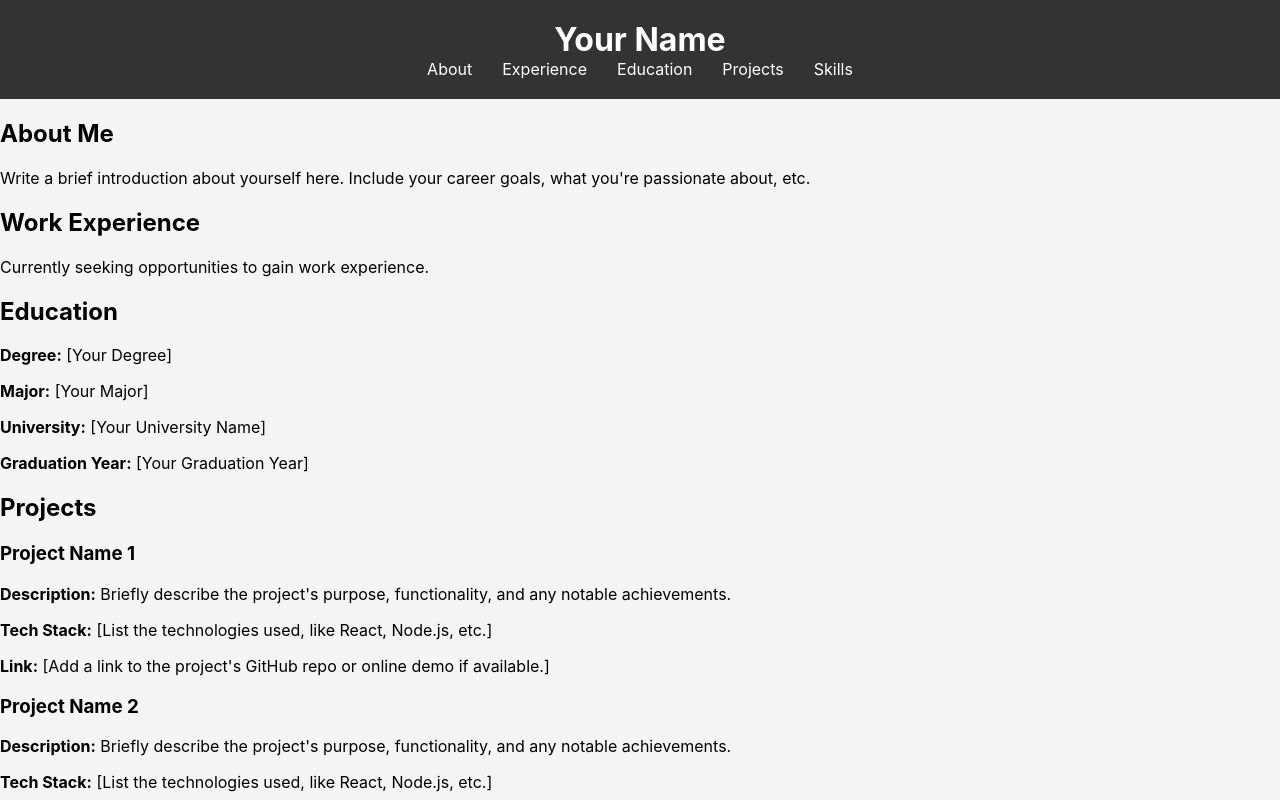
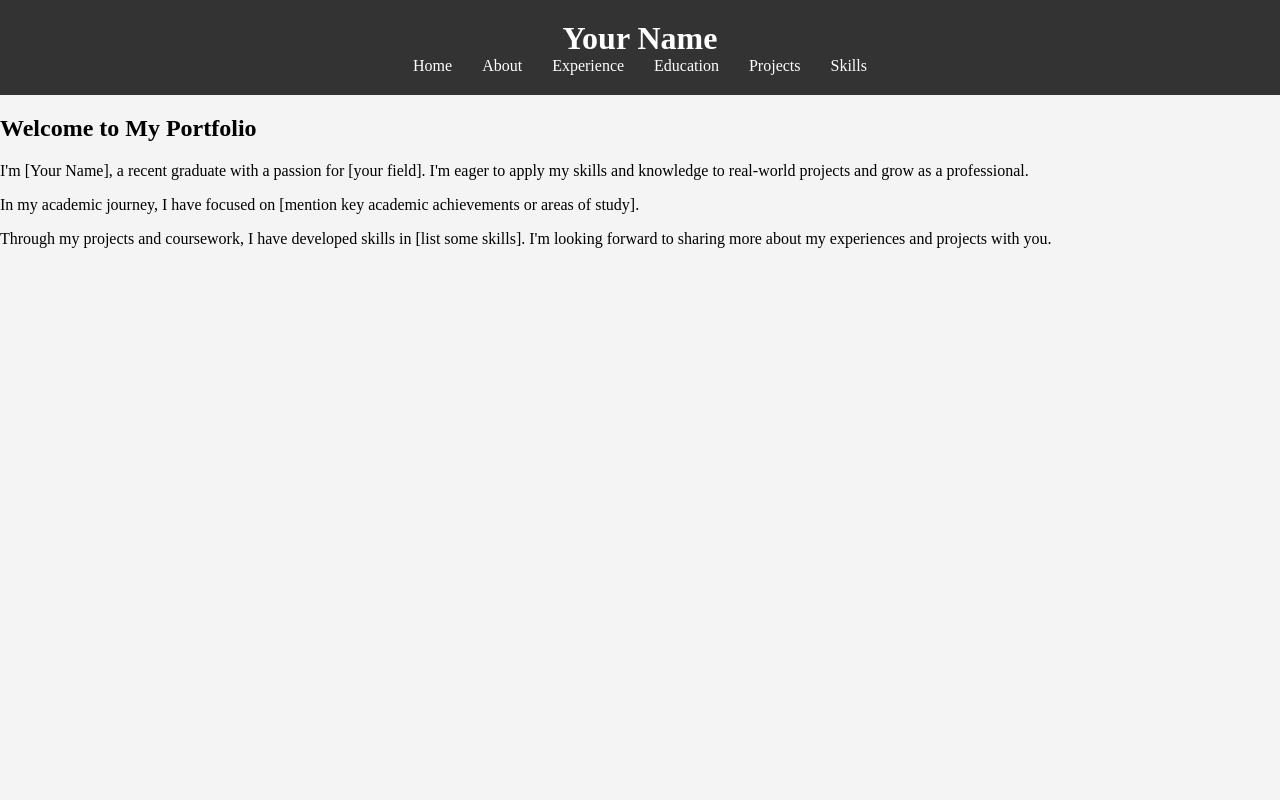
Before and after one commit to liubiyu123/Portfolio_Website_React, a React (Create React App) app in the folder portfolio/: page / in a window 1280 px wide. Shown: the top 800 px of the page. Built offline with nearby package versions, Linux system fonts and the light colour scheme.

Commit message:
more more more

```diff
--- a/portfolio/src/App.js
+++ b/portfolio/src/App.js
@@ -1,5 +1,8 @@
 import React from 'react';
+import { BrowserRouter as Router, Routes, Route } from 'react-router-dom';
 import Header from './components/Header';
+import Home from './pages/Home';
+import About from './components/About';
 import Experience from './components/Experience';
 import Education from './components/Education';
 import Projects from './components/Projects';
@@ -7,28 +10,19 @@ import Skills from './components/Skills';
 
 function App() {
   return (
-    <div className="app">
-      <Header />
-      <section id="about">
-        <h2>About Me</h2>
-        <p>
-          Write a brief introduction about yourself here. Include your career goals,
-          what you're passionate about, etc.
-        </p>
-      </section>
-      <section id="experience">
-        <Experience />
-      </section>
-      <section id="education">
-        <Education />
-      </section>
-      <section id="projects">
-        <Projects />
-      </section>
-      <section id="skills">
-        <Skills />
-      </section>
-    </div>
+    <Router>
+      <div className="app">
+        <Header />
+        <Routes>
+          <Route path="/" element={<Home />} />
+          <Route path="/about" element={<About />} />
+          <Route path="/experience" element={<Experience />} />
+          <Route path="/education" element={<Education />} />
+          <Route path="/projects" element={<Projects />} />
+          <Route path="/skills" element={<Skills />} />
+        </Routes>
+      </div>
+    </Router>
   );
 }
 
--- /dev/null
+++ b/portfolio/src/components/About.js
@@ -0,0 +1,19 @@
+import React from 'react';
+
+function AboutMe() {
+  return (
+    <section>
+        <img src="profile.jpg" alt="Profile Picture" />
+        <h1>Welcome to My Portfolio!</h1>
+        <p>
+            Hi, I'm [Your Name], a passionate frontend developer specializing in ReactJS and web development.
+            I love building interactive and responsive web applications.
+        </p>
+        <button onClick={() => window.open('mailto:your.email@example.com')}>
+            Contact Me
+        </button>
+    </section>
+  );
+}
+
+export default AboutMe;
--- a/portfolio/src/components/Experience.js
+++ /dev/null
@@ -1,13 +0,0 @@
-import React from 'react';
-
-function Experience() {
-  return (
-    <div>
-      <h2>Work Experience</h2>
-      {/* 这里后续可以根据实际工作经历添加具体内容 */}
-      <p>Currently seeking opportunities to gain work experience.</p>
-    </div>
-  );
-}
-
-export default Experience;
--- a/portfolio/src/components/Header.js
+++ b/portfolio/src/components/Header.js
@@ -1,4 +1,5 @@
 import React from 'react';
+import { Link } from 'react-router-dom';
 import './Header.css';
 
 function Header() {
@@ -7,11 +8,12 @@ function Header() {
       <h1>Your Name</h1>
       <nav>
         <ul>
-          <li><a href="#about">About</a></li>
-          <li><a href="#experience">Experience</a></li>
-          <li><a href="#education">Education</a></li>
-          <li><a href="#projects">Projects</a></li>
-          <li><a href="#skills">Skills</a></li>
+          <li><Link to="/">Home</Link></li>
+          <li><Link to="/about">About</Link></li>
+          <li><Link to="/experience">Experience</Link></li>
+          <li><Link to="/education">Education</Link></li>
+          <li><Link to="/projects">Projects</Link></li>
+          <li><Link to="/skills">Skills</Link></li>
         </ul>
       </nav>
     </header>
--- a/portfolio/src/index.css
+++ b/portfolio/src/index.css
@@ -1,17 +1,3 @@
-body {
-  margin: 0;
-  font-family: -apple-system, BlinkMacSystemFont, 'Segoe UI', 'Roboto', 'Oxygen',
-    'Ubuntu', 'Cantarell', 'Fira Sans', 'Droid Sans', 'Helvetica Neue',
-    sans-serif;
-  -webkit-font-smoothing: antialiased;
-  -moz-osx-font-smoothing: grayscale;
-}
-
-code {
-  font-family: source-code-pro, Menlo, Monaco, Consolas, 'Courier New',
-    monospace;
-}
-
 body {
   margin: 0;
   padding: 0;
--- /dev/null
+++ b/portfolio/src/pages/Home.js
@@ -0,0 +1,22 @@
+import React from 'react';
+
+function Home() {
+  return (
+    <div className="home">
+      <h2>Welcome to My Portfolio</h2>
+      <p>
+        I'm [Your Name], a recent graduate with a passion for [your field]. I'm eager to
+        apply my skills and knowledge to real-world projects and grow as a professional.
+      </p>
+      <p>
+        In my academic journey, I have focused on [mention key academic achievements or areas of study].
+      </p>
+      <p>
+        Through my projects and coursework, I have developed skills in [list some skills]. I'm
+        looking forward to sharing more about my experiences and projects with you.
+      </p>
+    </div>
+  );
+}
+
+export default Home;
```
Also changed, not shown: portfolio/src/App.css (+0 -39 lines).
